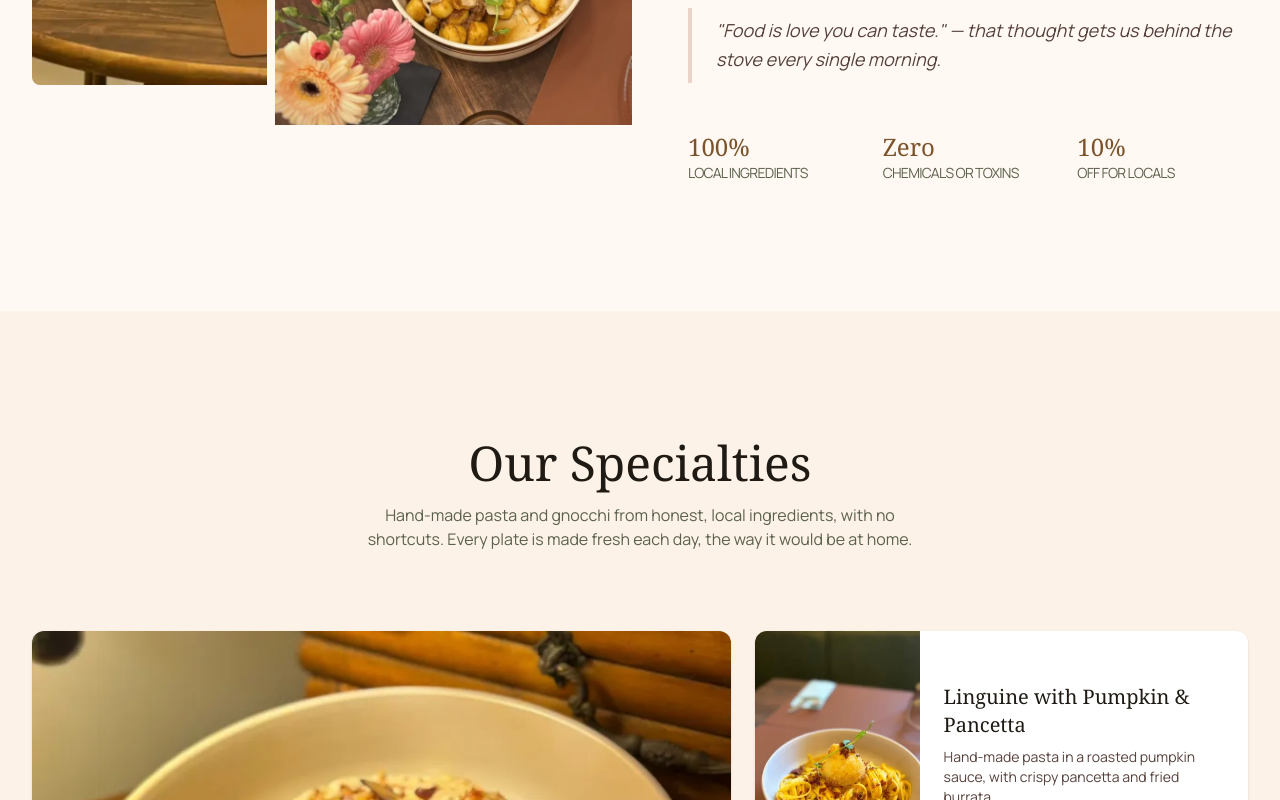
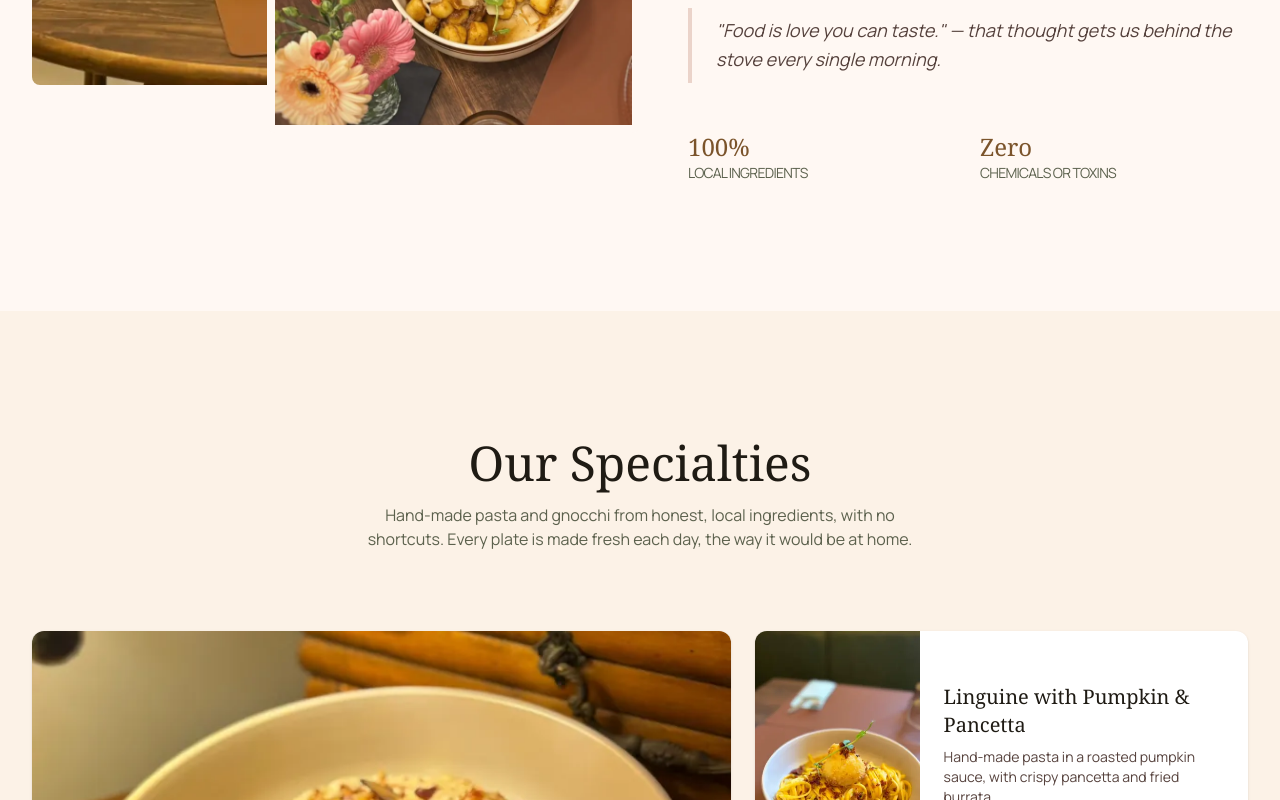
Before and after one commit to FilipIvic/madre, a React (Vite) app: page / in a window 1280 px wide. Shown: the part 1640-2440 px from the top of the page. Built offline with nearby package versions, Linux system fonts and the light colour scheme.

Commit message:
Hide locals discount on English site
Co-Authored-By: Claude Opus 5 <noreply@anthropic.com>

```diff
--- a/src/App.tsx
+++ b/src/App.tsx
@@ -300,7 +300,9 @@ const Hero = () => {
 };
 
 const About = () => {
-  const { t } = useTranslation();
+  const { t, i18n } = useTranslation();
+  // The locals discount is for Croatian speakers only — not shown on the English site.
+  const showLocalsDiscount = i18n.language.startsWith("hr");
   return (
     <section id="about" className="py-20 md:py-32 bg-surface">
       <div className="max-w-7xl mx-auto px-8 grid grid-cols-1 md:grid-cols-2 gap-16 md:gap-24 items-center">
@@ -350,7 +352,7 @@ const About = () => {
             {t("about.quote")}
           </p>
           <div className="pt-4">
-            <div className="grid grid-cols-3 gap-6">
+            <div className={`grid gap-6 ${showLocalsDiscount ? "grid-cols-3" : "grid-cols-2"}`}>
               <div>
                 <h3 className="font-headline text-2xl text-tertiary">{t("about.stat1Value")}</h3>
                 <p className="text-sm font-body uppercase tracking-tighter text-secondary">{t("about.stat1Label")}</p>
@@ -359,10 +361,12 @@ const About = () => {
                 <h3 className="font-headline text-2xl text-tertiary">{t("about.stat2Value")}</h3>
                 <p className="text-sm font-body uppercase tracking-tighter text-secondary">{t("about.stat2Label")}</p>
               </div>
-              <div>
-                <h3 className="font-headline text-2xl text-tertiary">{t("about.stat3Value")}</h3>
-                <p className="text-sm font-body uppercase tracking-tighter text-secondary">{t("about.stat3Label")}</p>
-              </div>
+              {showLocalsDiscount && (
+                <div>
+                  <h3 className="font-headline text-2xl text-tertiary">{t("about.stat3Value")}</h3>
+                  <p className="text-sm font-body uppercase tracking-tighter text-secondary">{t("about.stat3Label")}</p>
+                </div>
+              )}
             </div>
           </div>
         </div>
--- a/src/locales/en.ts
+++ b/src/locales/en.ts
@@ -22,8 +22,6 @@ const en = {
     stat1Label: "Local ingredients",
     stat2Value: "Zero",
     stat2Label: "Chemicals or toxins",
-    stat3Value: "10%",
-    stat3Label: "Off for locals",
   },
   menu: {
     headline: "Our Specialties",
@@ -86,7 +84,7 @@ const en = {
   },
   contact: {
     headline: "Come sit at our table.",
-    body: "Tucked into the stone heart of Split, in a space we built with our own hands from floor to ceiling. Come for the real food and stay a while — 10% off for locals.",
+    body: "Tucked into the stone heart of Split, in a space we built with our own hands from floor to ceiling. Come for the real food and stay a while.",
     addressLabel: "Address",
     addressLine1: "Ulica kralja Zvonimira 12",
     addressLine2: "21000 Split, Croatia",
```
